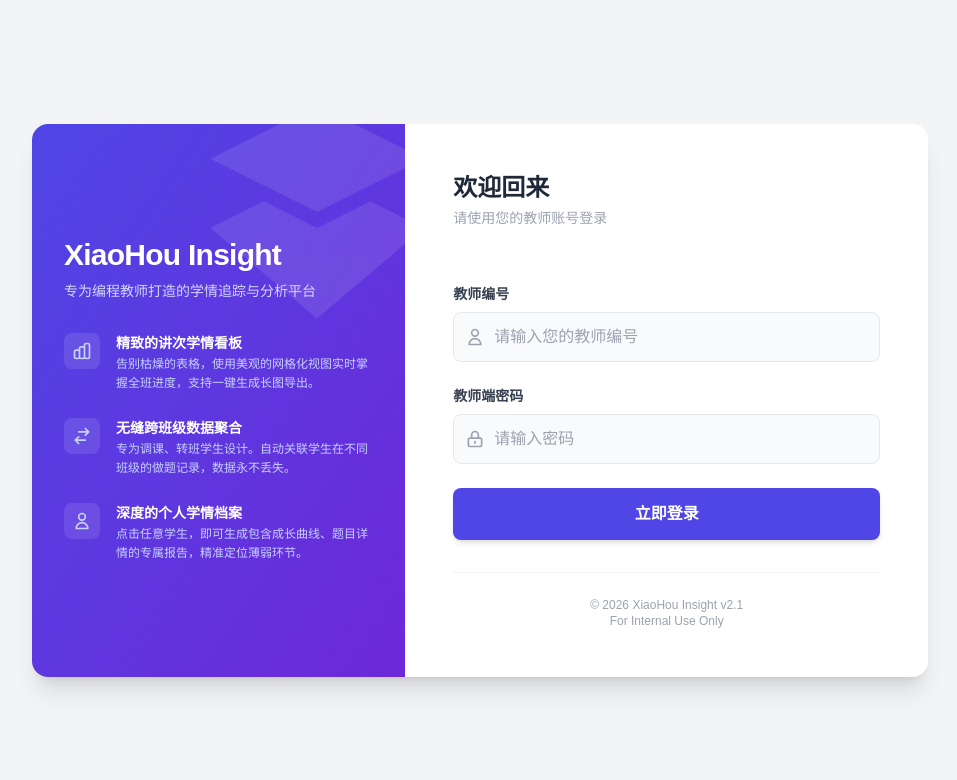
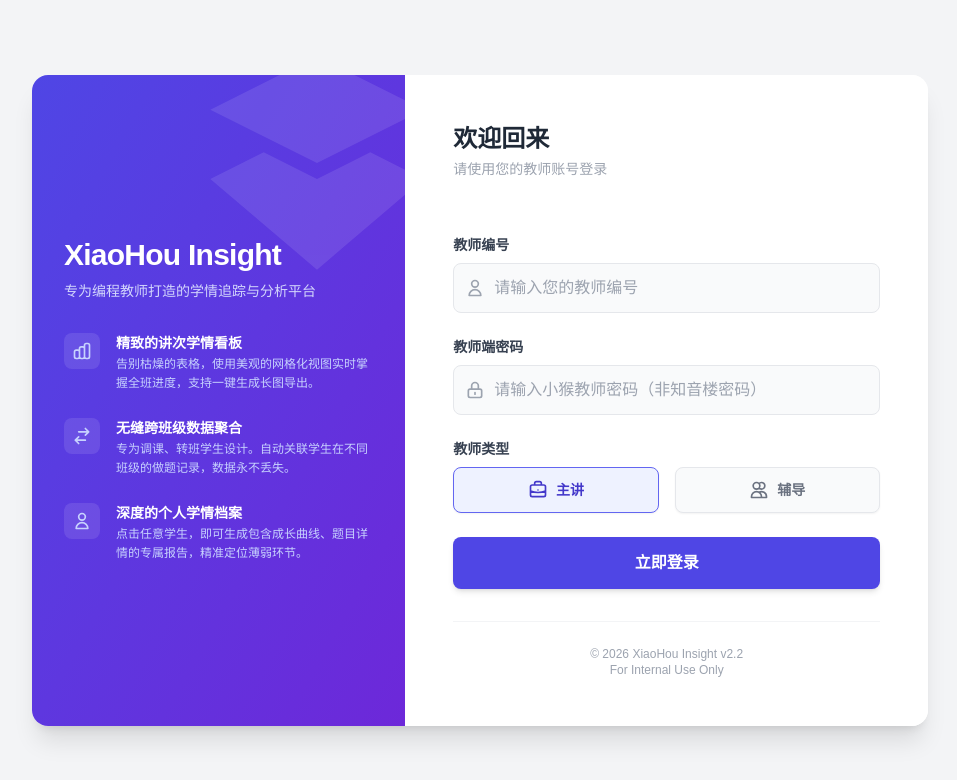
Before and after one commit to songxt95/Xinsight, a Flask app: page / in a window 1280 px wide. Shown: the top 780 px of the page, without its empty margins (160-1117 px from the left). Run offline with Flask 3, Linux system fonts and the light colour scheme.

Commit message:
增加辅导老师支持，更新登录和数据获取逻辑以包含教师类型参数，修改相关模板以允许用户选择教师类型。

```diff
--- a/app.py
+++ b/app.py
@@ -28,6 +28,7 @@ app.config['PERMANENT_SESSION_LIFETIME'] = timedelta(days=30)
 def index():
     # [关键修改] 从 Session 获取当前用户的 Token，实现多人隔离
     token = session.get('token')
+    teacherType = session.get('teacherType', '0')
     username = session.get('username', '')
 
     # 辅助参数 (单讲看板用)
@@ -62,7 +63,7 @@ def index():
                     current_lesson_name = f"第 {cuc_num} 讲 {l['name']}"
                     break
 
-        headers, rows, practice_names, orders, categories, stats = fetch_data(class_id, token, cuc_num)
+        headers, rows, practice_names, orders, categories, stats = fetch_data(class_id, token, cuc_num, teacherType)
 
         if not headers:
              session.clear() # Token失效，清理Session
@@ -84,6 +85,7 @@ def index():
                                current_token=token,
                                username=username,
                                password="***", # 密码不再透传到前端
+                               teacherType=teacherType,
                                current_lesson_name=current_lesson_name,
                                max_lessons=max_lessons,
                                download_url=download_url,
@@ -98,10 +100,10 @@ def index():
     search_range = int(request.form.get('range', 180)) if request.method == 'POST' and 'range' in request.form else 180
 
     if token:
-        class_groups, err = fetch_class_list(token, search_range)
+        class_groups, err = fetch_class_list(token, search_range, teacherType)
         if not err:
             return render_template('index.html', show_class_selector=True, class_groups=class_groups,
-                                   username=username, token=token, search_range=search_range)
+                                   username=username, token=token, search_range=search_range, teacherType=teacherType)
         else:
             # Token 可能过期
             session.clear()
@@ -111,12 +113,13 @@ def index():
     if request.method == 'POST' and 'username' in request.form:
         username = request.form.get('username')
         password = request.form.get('password')
+        teacherType = request.form.get('teacherType', "0")
 
         login_log_tag = f"[LoginAttempt:{username}][IP:{request.remote_addr}]"
         logging.info(f"{login_log_tag} >>> 收到登录请求...")
 
         start_time = time.time()
-        token, error = perform_login(username, password)
+        token, error = perform_login(username, password, teacherType)
         login_duration = time.time() - start_time
 
         if not token:
@@ -130,10 +133,11 @@ def index():
             session.permanent = True
             session['token'] = token
             session['username'] = username
+            session['teacherType'] = teacherType
 
             # 立即获取列表
             start_fetch = time.time()
-            class_groups, err = fetch_class_list(token, search_range)
+            class_groups, err = fetch_class_list(token, search_range, teacherType)
 
             fetch_duration = time.time() - start_fetch
             logging.info(f"{login_log_tag} 获取班级列表成功 (耗时: {fetch_duration:.2f}s)")
@@ -143,7 +147,7 @@ def index():
                 return render_template('login.html', error=err, default_user=username)
 
             return render_template('index.html', show_class_selector=True, class_groups=class_groups,
-                                   username=username, token=token, search_range=search_range)
+                                   username=username, token=token, search_range=search_range, teacherType=teacherType)
 
     # === 默认场景: 显示登录页 ===
     return render_template('login.html')
@@ -166,8 +170,9 @@ def download_csv():
     class_id = request.args.get('classId')
     cuc_num = int(request.args.get('cucNum', 1))
     class_name = request.args.get('className', 'class_stats')
+    teacherType = session.get('teacherType', '0')
 
-    headers, rows, _, _, _, _ = fetch_data(class_id, token, cuc_num)
+    headers, rows, _, _, _, _ = fetch_data(class_id, token, cuc_num, teacherType)
     if not headers: return "Error fetching data"
 
     si = io.StringIO()
@@ -245,6 +250,7 @@ def get_class_roster():
     token = request.args.get('token', '').strip()
     class_id = request.args.get('classId', '').strip()
     mode = request.args.get('mode', 'latest').strip() # 支持 'deep' 或 'latest'
+    teacherType = session.get('teacherType', '0')
 
     if not token or not class_id:
         return jsonify({'error': 'Missing params'}), 400
@@ -283,7 +289,7 @@ def get_class_roster():
         try:
             # 调用 data_loader 中的 fetch_data
             # 注意：现在的 fetch_data 返回 6 个元素的元组
-            result = fetch_data(class_id, token, c_num)
+            result = fetch_data(class_id, token, c_num, teacherType)
 
             # 检查返回值是否有效 (result[0] 是 headers，如果是 None 表示失败)
             if result and result[0] is not None:
@@ -320,6 +326,7 @@ def student_report_data_api():
     student_id = request.args.get('studentId', '').strip()
     class_year = request.args.get('classYear', '').strip()
     class_name = request.args.get('className', '').strip()
+    teacherType = session.get('teacherType', '0')
 
     stats_map = {}
     history = []
@@ -328,7 +335,7 @@ def student_report_data_api():
 
     if student_id:
         history, stats_map = fetch_student_detailed_history_v2(
-            token, class_id, student_name, student_id, class_year, lessons, class_name
+            token, class_id, student_name, student_id, class_year, lessons, class_name, teacherType
         )
 
     return jsonify({'stats': stats_map, 'history': history})
--- a/templates/login.html
+++ b/templates/login.html
@@ -93,7 +93,28 @@
                         </span>
                         <input type="password" name="password" value="{{ default_pass }}"
                             class="w-full pl-10 pr-4 py-3 border border-gray-200 rounded-lg focus:ring-2 focus:ring-indigo-500 focus:border-transparent outline-none transition bg-gray-50 focus:bg-white"
-                            placeholder="请输入密码" required>
+                            placeholder="请输入小猴教师密码（非知音楼密码）" required>
+                    </div>
+                </div>
+
+                <div class="mb-6">
+                    <label class="block text-sm font-semibold text-gray-700 mb-2">教师类型</label>
+                    <div class="flex gap-4">
+                        <label class="flex-1 relative cursor-pointer group">
+                            <input type="radio" name="teacherType" value="0" checked class="peer sr-only">
+                            <div class="flex items-center justify-center gap-2 py-3 border border-gray-200 rounded-lg bg-gray-50 hover:bg-white transition-all peer-checked:border-indigo-500 peer-checked:bg-indigo-50 peer-checked:text-indigo-700 text-gray-500 font-semibold shadow-sm">
+                                <svg class="h-5 w-5" fill="none" viewBox="0 0 24 24" stroke="currentColor"><path stroke-linecap="round" stroke-linejoin="round" stroke-width="2" d="M21 13.255A23.931 23.931 0 0112 15c-3.183 0-6.22-.62-9-1.745M16 6V4a2 2 0 00-2-2h-4a2 2 0 00-2 2v2m4 6h.01M5 20h14a2 2 0 002-2V8a2 2 0 00-2-2H5a2 2 0 00-2 2v10a2 2 0 002 2z"/></svg>
+                                <span class="text-sm">主讲</span>
+                            </div>
+                        </label>
+
+                        <label class="flex-1 relative cursor-pointer group">
+                            <input type="radio" name="teacherType" value="1" class="peer sr-only">
+                            <div class="flex items-center justify-center gap-2 py-3 border border-gray-200 rounded-lg bg-gray-50 hover:bg-white transition-all peer-checked:border-emerald-500 peer-checked:bg-emerald-50 peer-checked:text-emerald-700 text-gray-500 font-semibold shadow-sm">
+                                <svg class="h-5 w-5" fill="none" viewBox="0 0 24 24" stroke="currentColor"><path stroke-linecap="round" stroke-linejoin="round" stroke-width="2" d="M12 4.354a4 4 0 110 5.292M15 21H3v-1a6 6 0 0112 0v1zm0 0h6v-1a6 6 0 00-9-5.197M13 7a4 4 0 11-8 0 4 4 0 018 0z"/></svg>
+                                <span class="text-sm">辅导</span>
+                            </div>
+                        </label>
                     </div>
                 </div>
 
@@ -103,7 +124,7 @@
             </form>
 
             <div class="mt-8 pt-6 border-t border-gray-100 text-center text-xs text-gray-400">
-                &copy; 2026 XiaoHou Insight v2.1 <br/> For Internal Use Only
+                &copy; 2026 XiaoHou Insight v2.2 <br/> For Internal Use Only
             </div>
         </div>
     </div>
```
Also changed, not shown: data_loader.py (+8 -8 lines).
